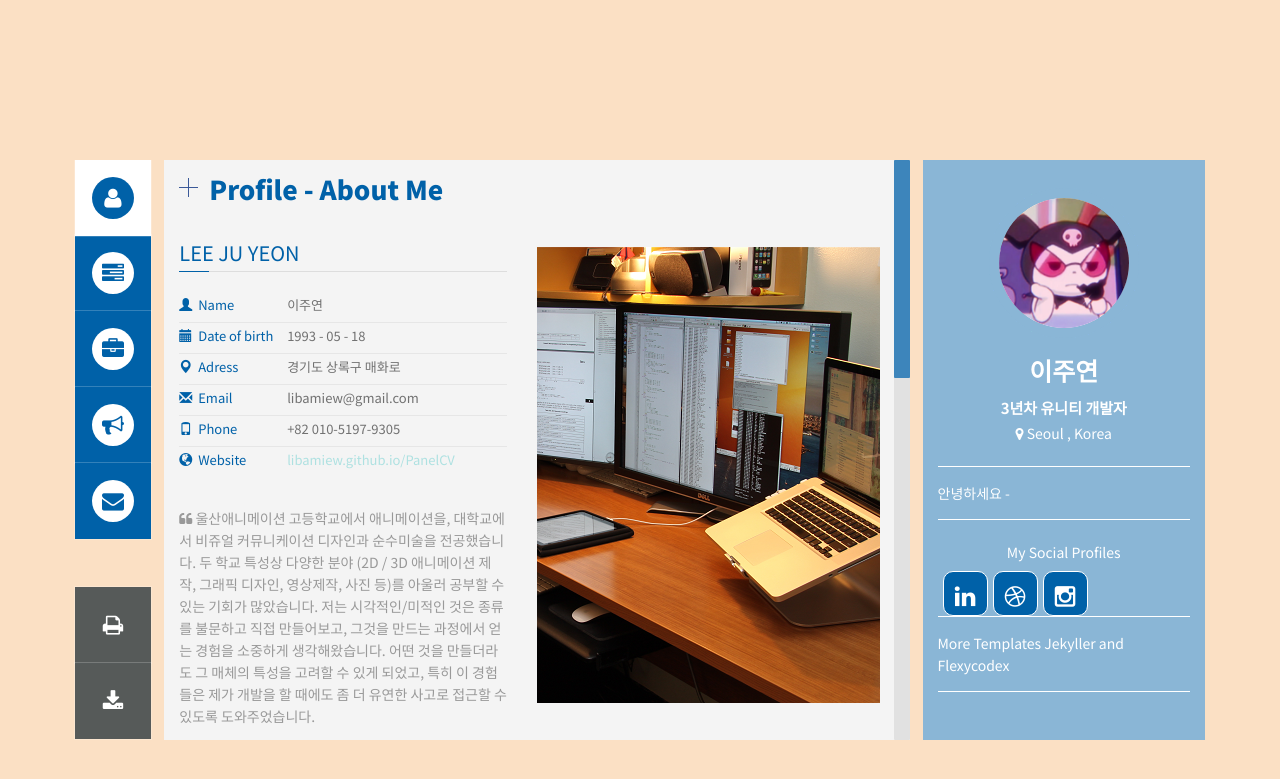
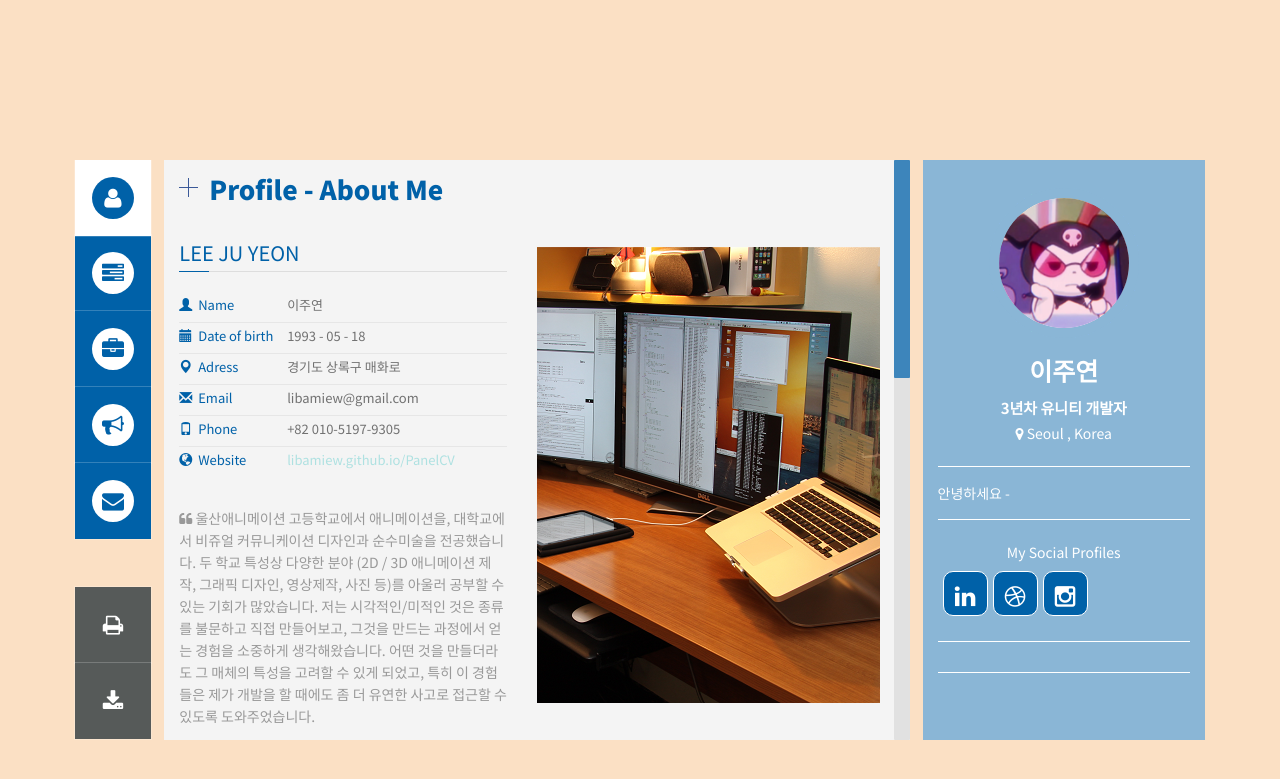
Before and after one commit to libamiew/PanelCV, a Jekyll site: the page built from index.html, in a window 1280 px wide. Shown: the top 779 px of the page. Built offline with Jekyll 4.4.1, drawn with Linux system fonts in a browser that asks for light colours; some web fonts are replaced.

Commit message:
Update index.html

```diff
--- a/index.html
+++ b/index.html
@@ -94,14 +94,13 @@
             <a href="{{site.instagram}}"><i class="fa fa fa-instagram"></i></a>
             <br>
             <div class="clear"></div>
+            <br>
         </div>
         <!-- End Name -->
 
         <div id="profile_desc">
             <p>
-                More Templates <a href="https://github.com/jekyller" target="_blank" title="jekyller" class="a-footer">Jekyller</a> and <a href="https://themeforest.net/item/flexyvcard-responsive-vcard-template-/7158750" target="_blank" title="flexycodes" class="a-footer">Flexycodex</a>
             </p>
-
         </div>
 
     </div>
```
